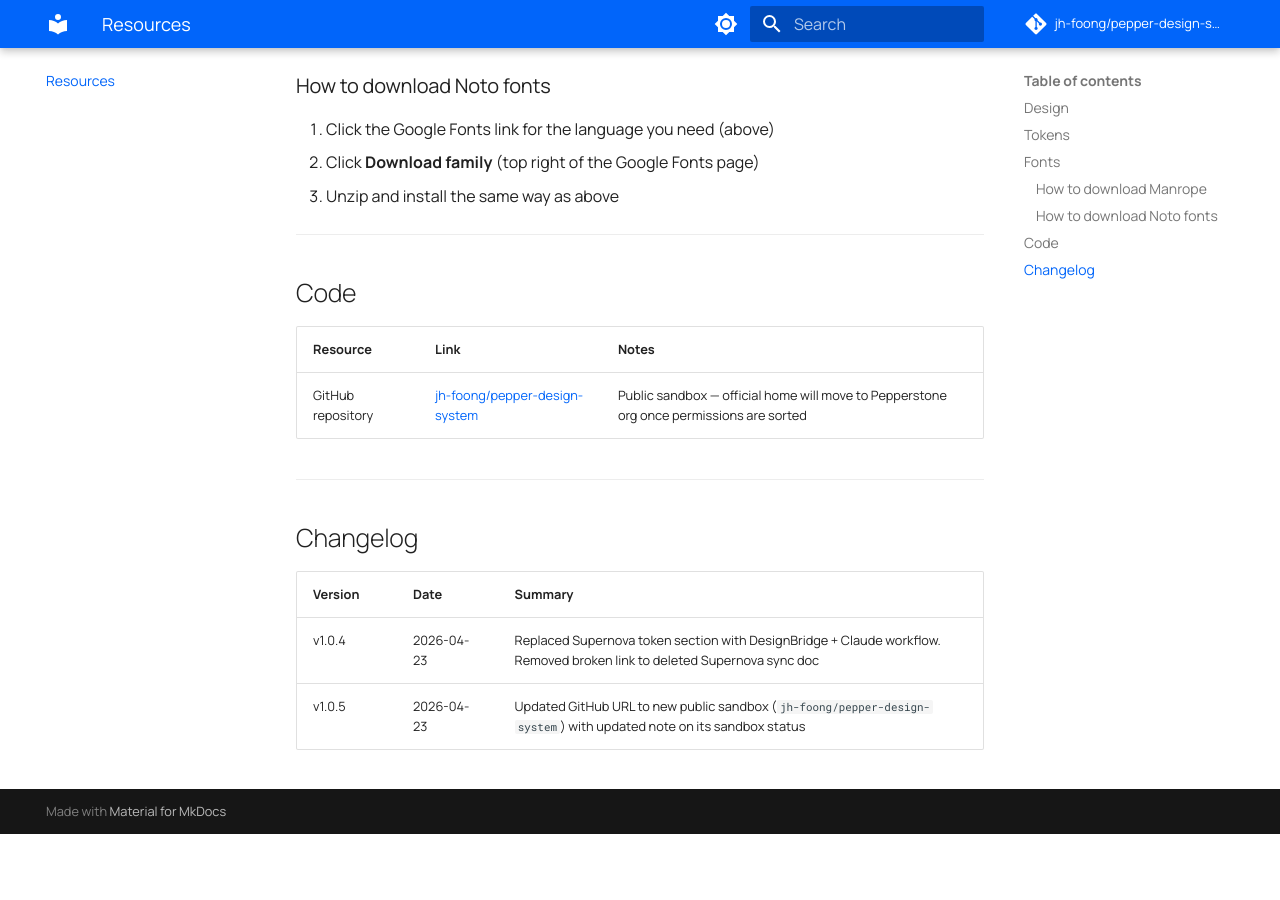
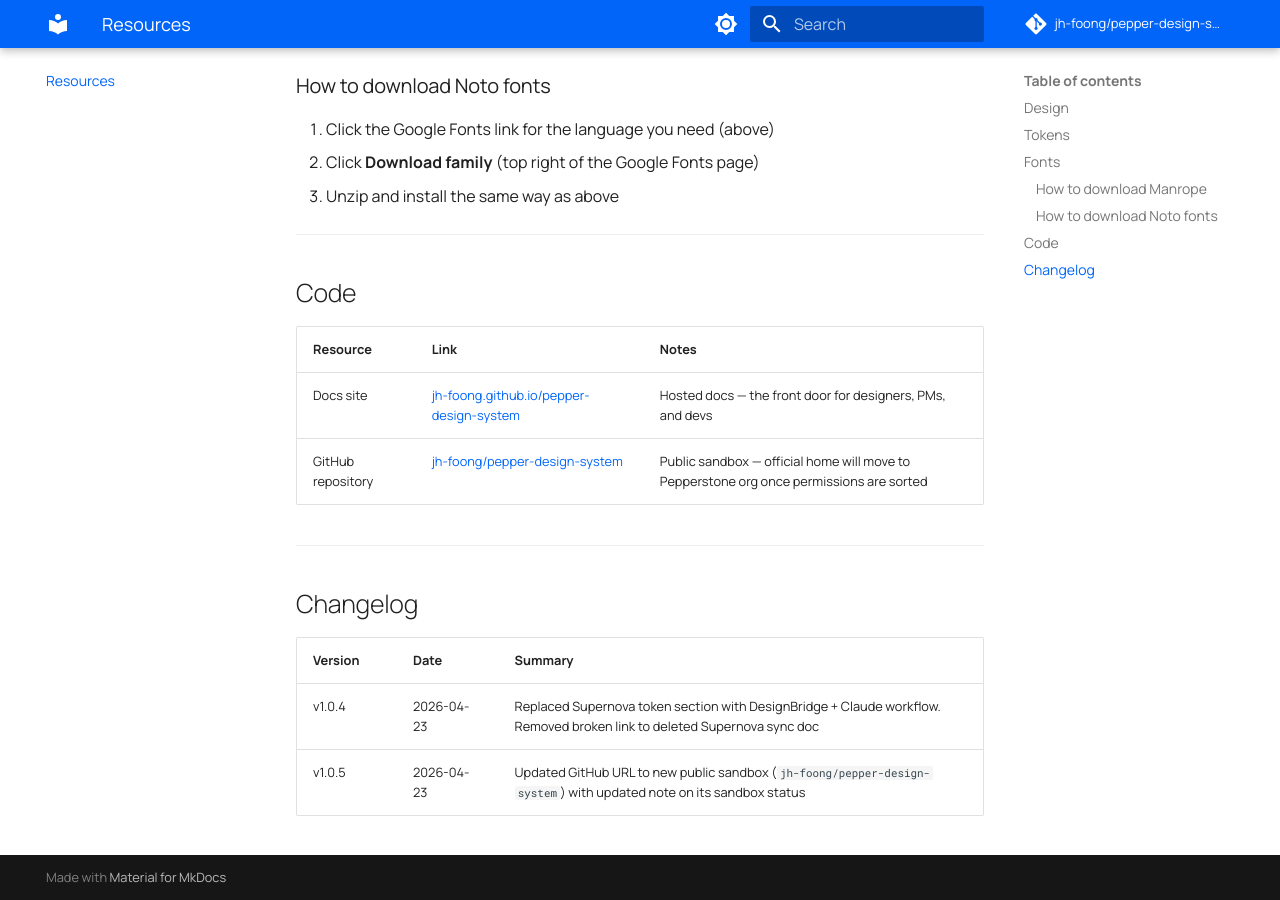
Before and after one commit to jh-foong/pepper-design-system, an MkDocs documentation site: the page built from docs/resources.md, in a window 1280 px wide and 900 px high, scrolled down 1530 px. Built offline with MkDocs 1.6.1 and Material for MkDocs 9.7.7, drawn with Linux system fonts in a browser that asks for light colours; comment, search, counter and statistics services are not loaded; before the commit the page ends 2364 px from its top, so only the background shows below that.

Commit message:
docs: add docs site URL to resources and CLAUDE.md
Co-Authored-By: Claude Sonnet 4.6 <noreply@anthropic.com>

```diff
--- a/docs/resources.md
+++ b/docs/resources.md
@@ -56,6 +56,7 @@ Token categories: Color, Typography, Font Family, Font Size, Font Weight, Line H
 
 | Resource | Link | Notes |
 |----------|------|-------|
+| Docs site | [jh-foong.github.io/pepper-design-system](https://jh-foong.github.io/pepper-design-system/) | Hosted docs — the front door for designers, PMs, and devs |
 | GitHub repository | [jh-foong/pepper-design-system](https://github.com/jh-foong/pepper-design-system) | Public sandbox — official home will move to Pepperstone org once permissions are sorted |
 
 ---
```
Also changed, not shown: CLAUDE.md (+1 -0 lines).
